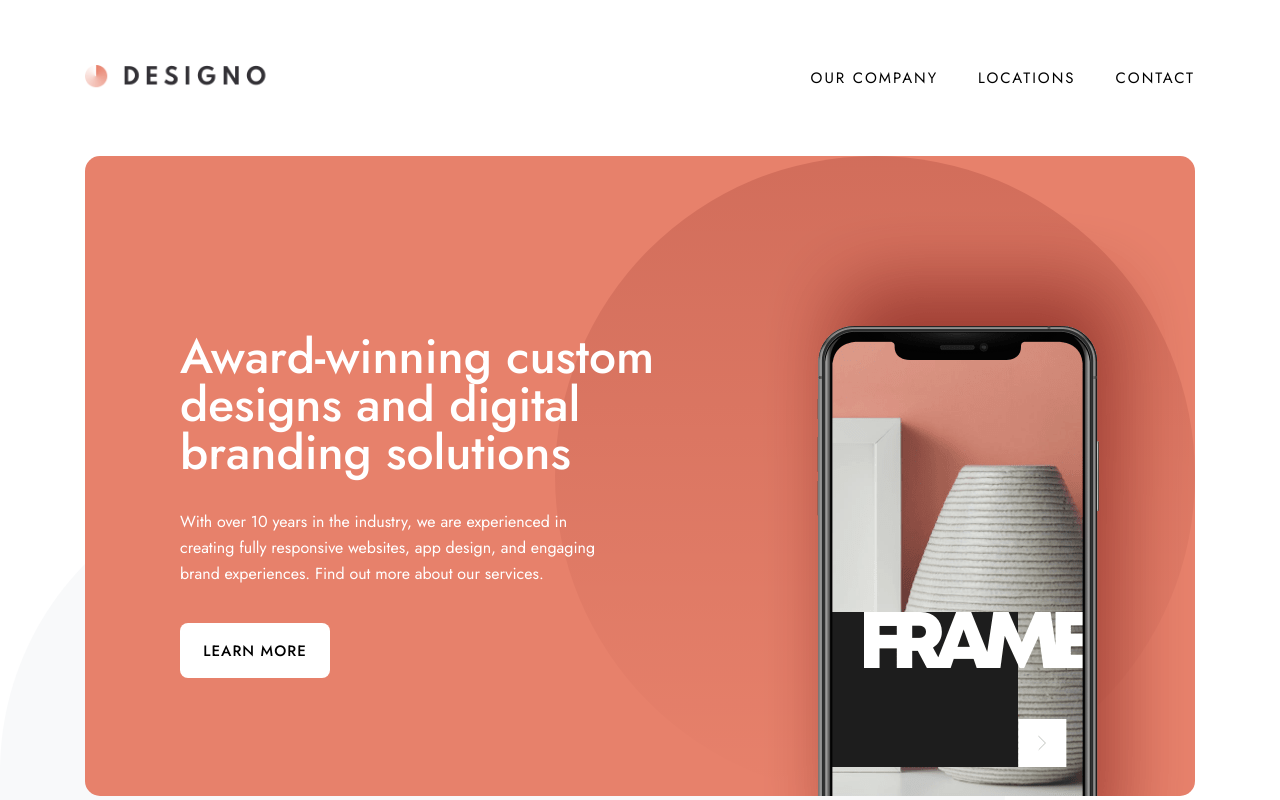
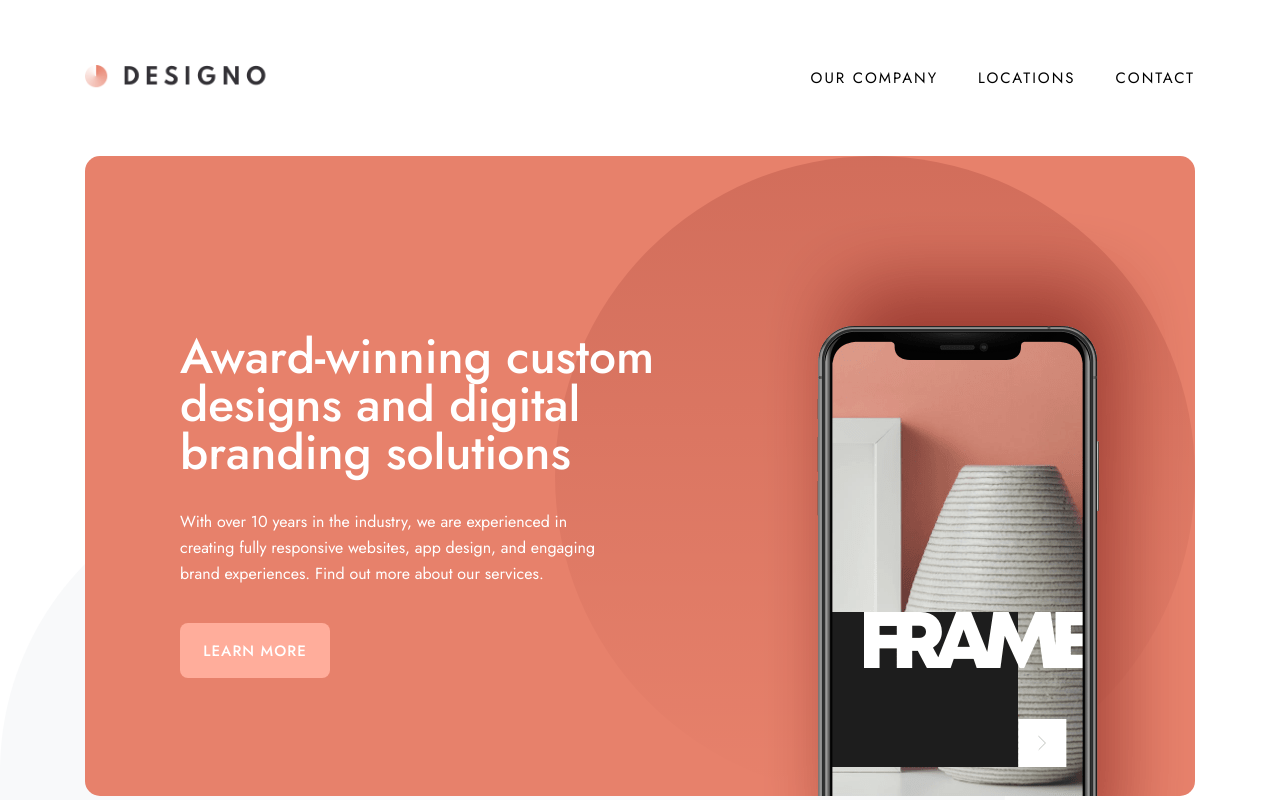
Before and after one commit to CharlesDesiderio/frontendmentor-designo, a React (Create React App) app: page / in a window 1280 px wide. In both pictures the pointer is over the button "LEARN MORE". Shown: the top 800 px of the page. Built offline with nearby package versions, Linux system fonts and the light colour scheme.

Commit message:
Added button hover styles

```diff
--- a/src/index.css
+++ b/src/index.css
@@ -42,3 +42,9 @@ h3 {
   font-weight: 500;
   letter-spacing: 5px;
 }
+
+button:hover {
+  background-color: var(--light-peach) !important;
+  color: var(--white);
+  cursor: pointer;
+}
```
